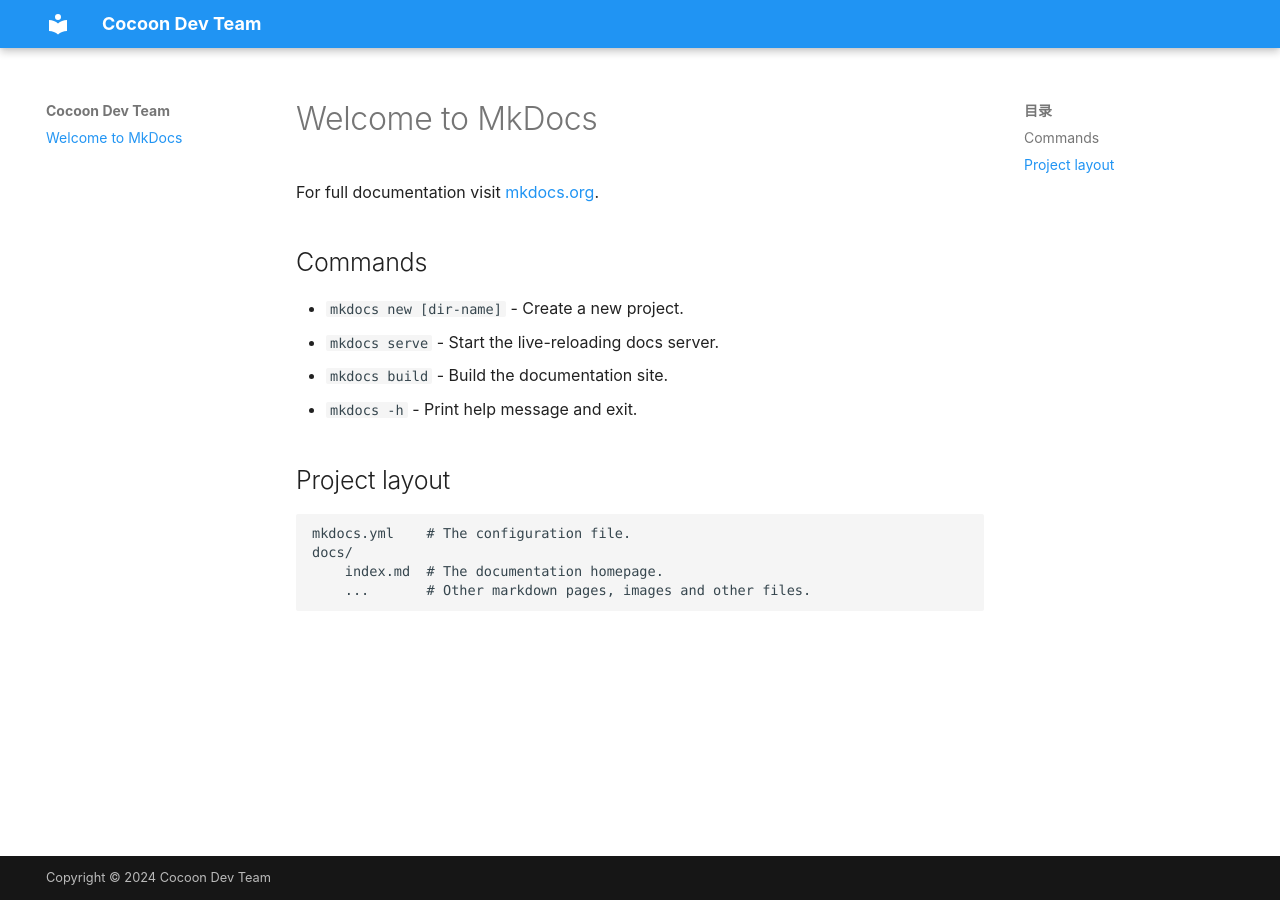
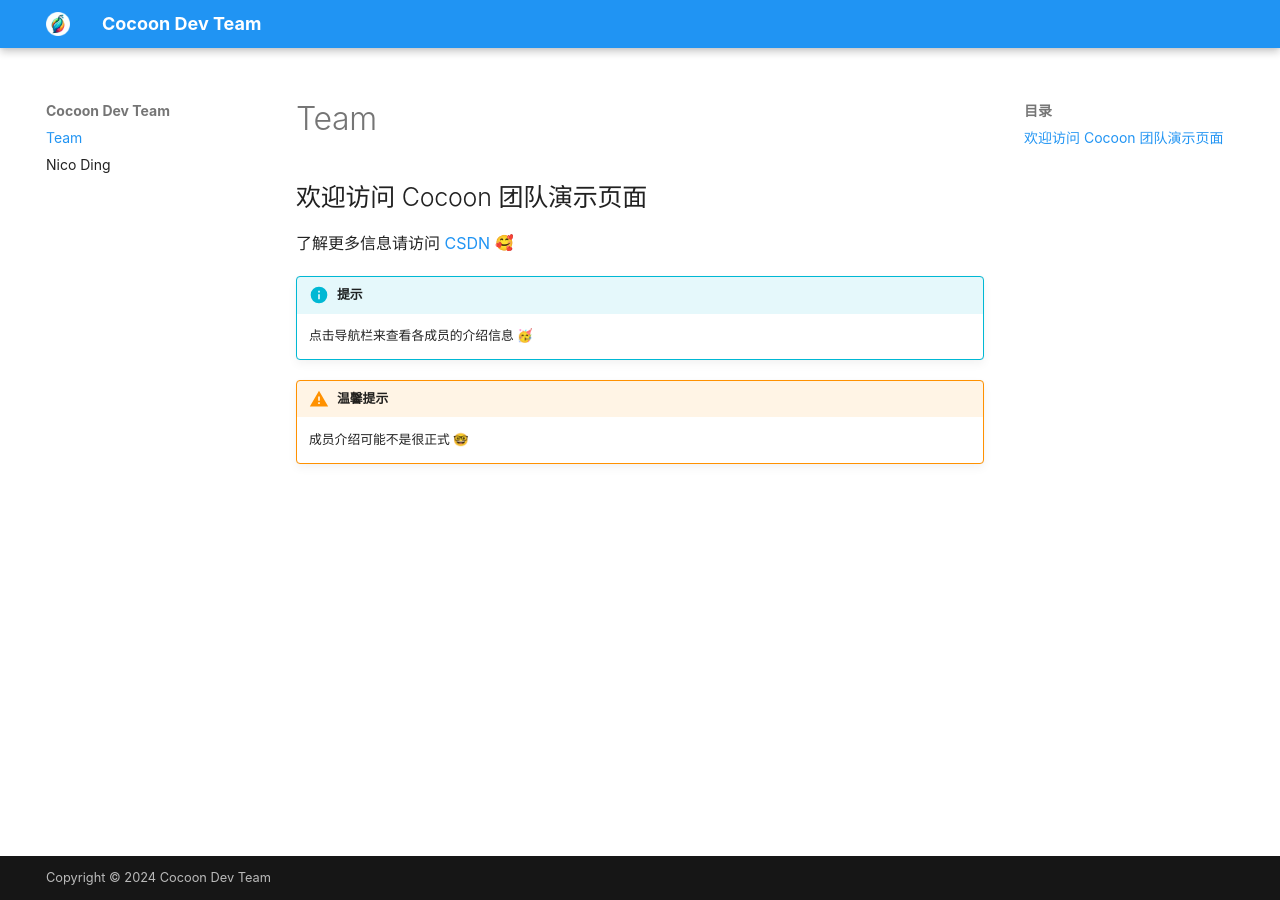
Before and after one commit to coder014/BUAASE2024-CICD, an MkDocs documentation site: the page built from docs/index.md, in a window 1280 px wide. Built offline with MkDocs 1.6.1 and Material for MkDocs 9.7.7, drawn with Linux system fonts in a browser that asks for light colours; emoji names are drawn with the system emoji font.

Commit message:
update profile of Ding.Z update site logo & icon update index

```diff
--- a/docs/index.md
+++ b/docs/index.md
@@ -1,17 +1,11 @@
-# Welcome to MkDocs
+# Team
 
-For full documentation visit [mkdocs.org](https://www.mkdocs.org).
+## 欢迎访问 Cocoon 团队演示页面
 
-## Commands
+了解更多信息请访问 [CSDN](https://bbs.csdn.net/topics/618200791) :smiling_face_with_3_hearts:
 
-* `mkdocs new [dir-name]` - Create a new project.
-* `mkdocs serve` - Start the live-reloading docs server.
-* `mkdocs build` - Build the documentation site.
-* `mkdocs -h` - Print help message and exit.
+!!! info "提示"
+    点击导航栏来查看各成员的介绍信息 :partying_face:
 
-## Project layout
-
-    mkdocs.yml    # The configuration file.
-    docs/
-        index.md  # The documentation homepage.
-        ...       # Other markdown pages, images and other files.
+!!! warning "温馨提示"
+    成员介绍可能不是很正式 :nerd_face:
--- a/mkdocs.yml
+++ b/mkdocs.yml
@@ -7,6 +7,8 @@ theme:
   name: material
   font: false
   language: zh
+  logo: logo.png
+  favicon: logo.png
   features:
     - navigation.tracking
   palette:
```
Also changed, not shown: docs/dingz.md (added, +25 -0 lines), docs/logo.png (added).
